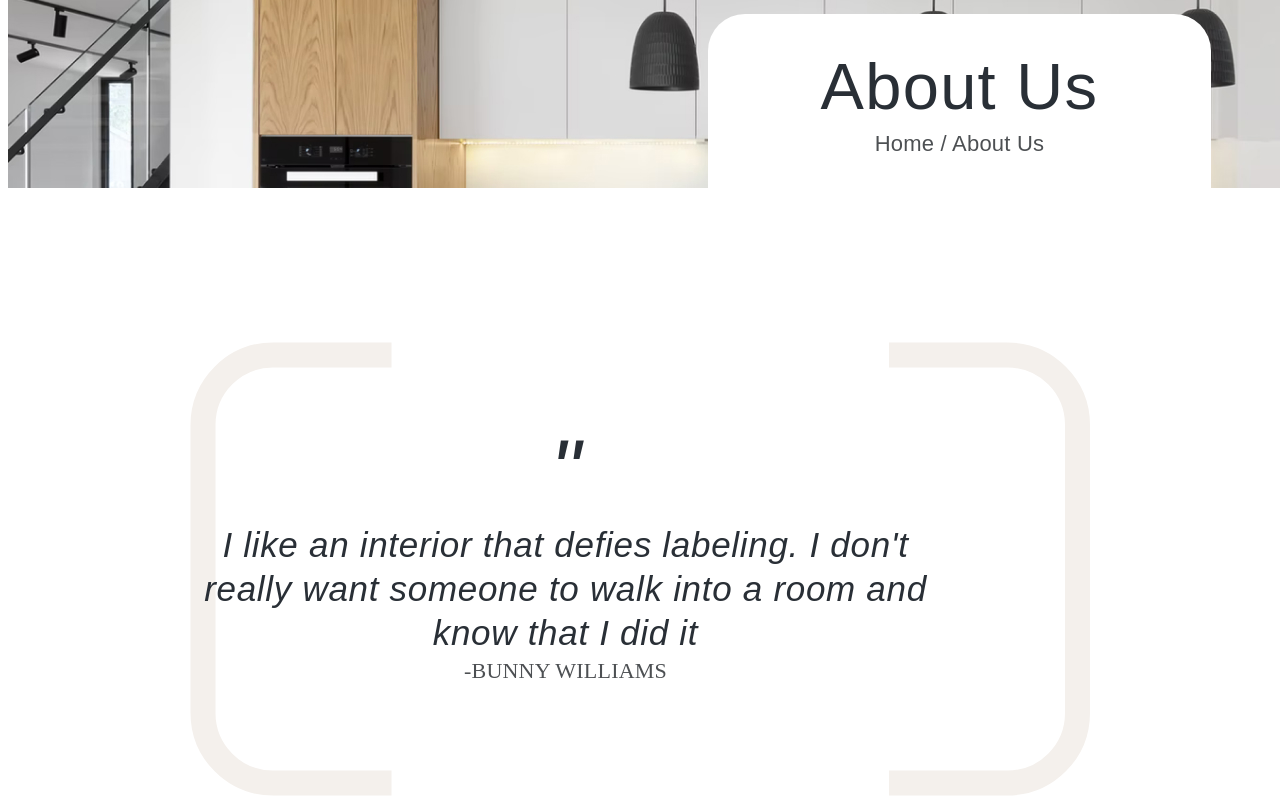
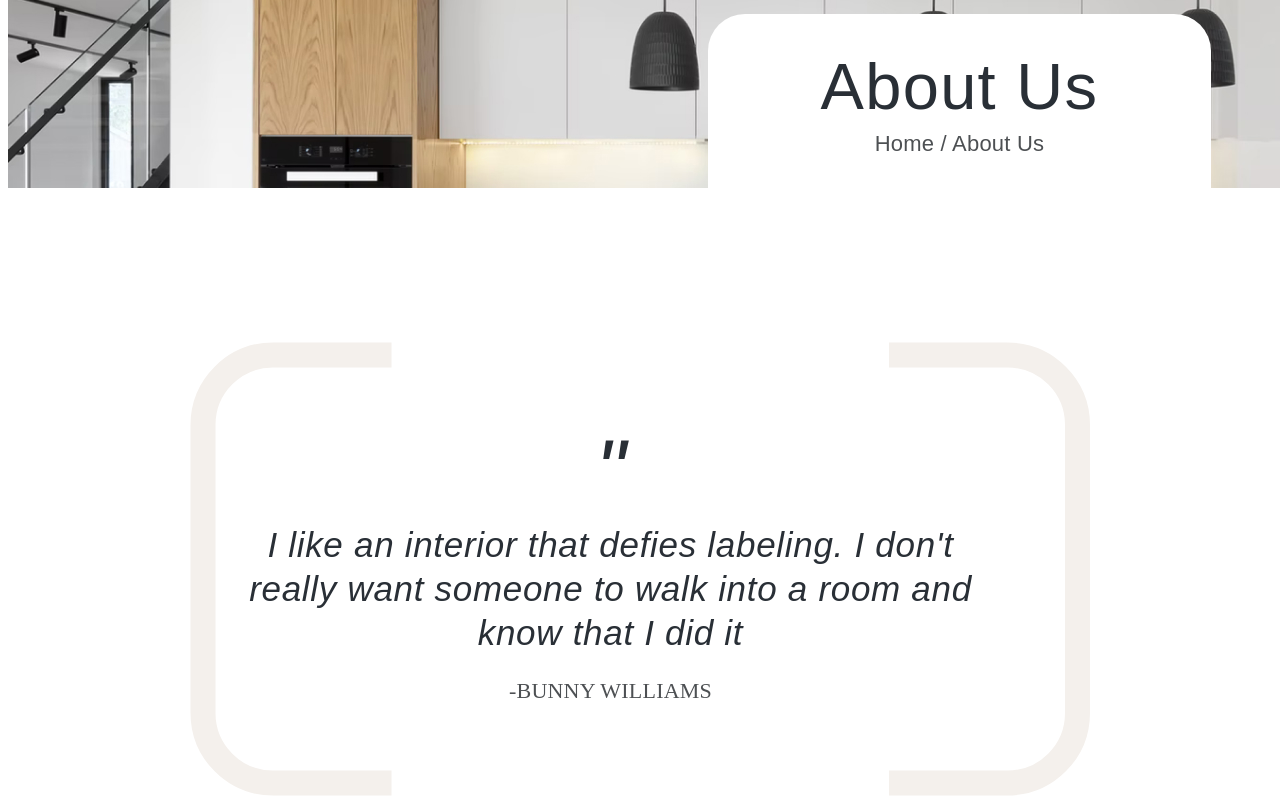
Before and after one commit to LipLip86/design-page, a React (Create React App) app: page / in a window 1280 px wide. Shown: the part 7284-8084 px from the top of the page. Built offline with nearby package versions, Linux system fonts and the light colour scheme.

Commit message:
Quote fixed

```diff
--- a/src/components/quote/Quote.module.css
+++ b/src/components/quote/Quote.module.css
@@ -27,6 +27,7 @@
   text-align: center;
   position: absolute;
   top: 25%;
+  left: 45px;
 }
 
 .container_text h2 {
@@ -52,5 +53,5 @@
 }
 
 .container_text p {
-
+  margin-top: 20px;
 }
```
Also changed, not shown: src/assets/Photoabout.jpg (added), src/assets/Photoabout2.jpg (added).
